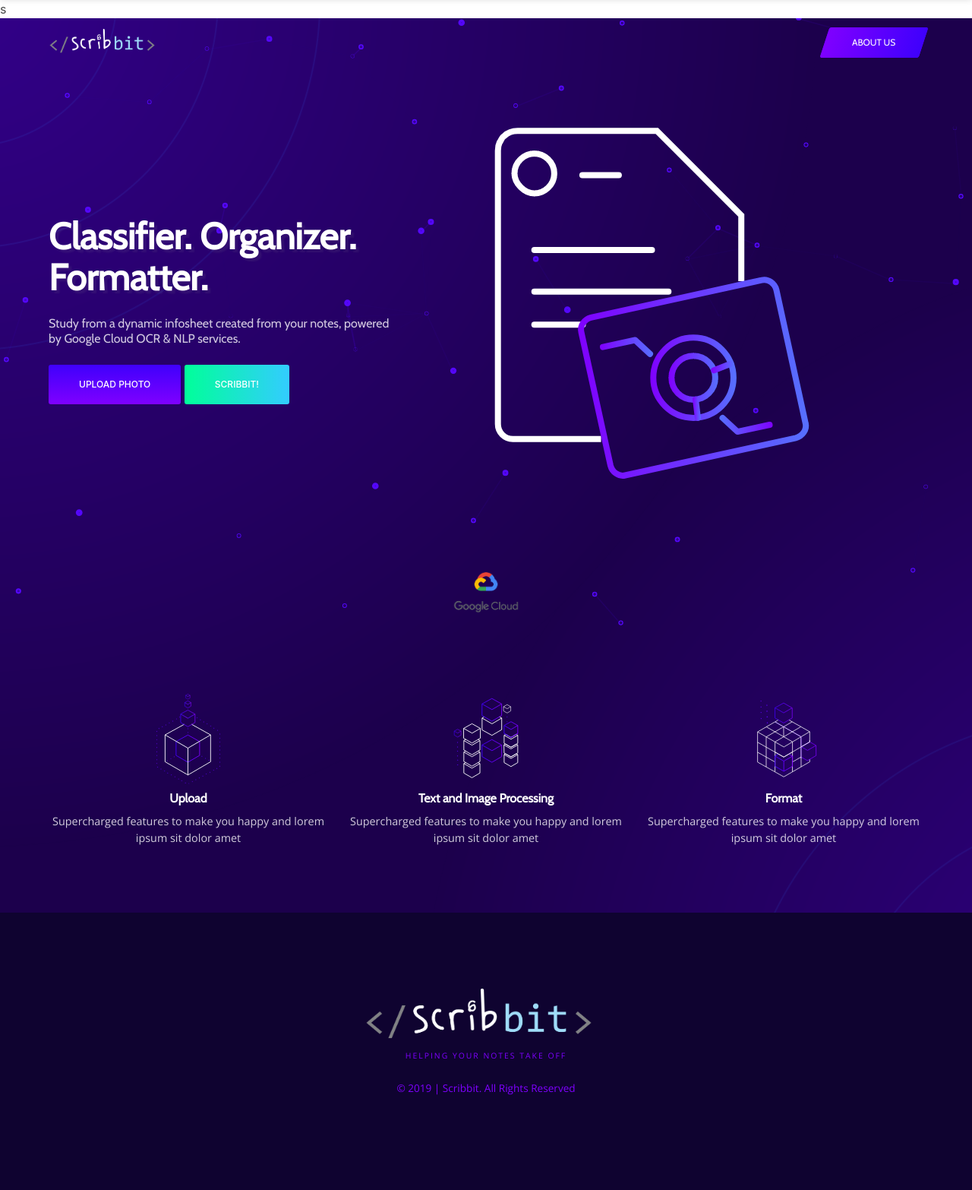
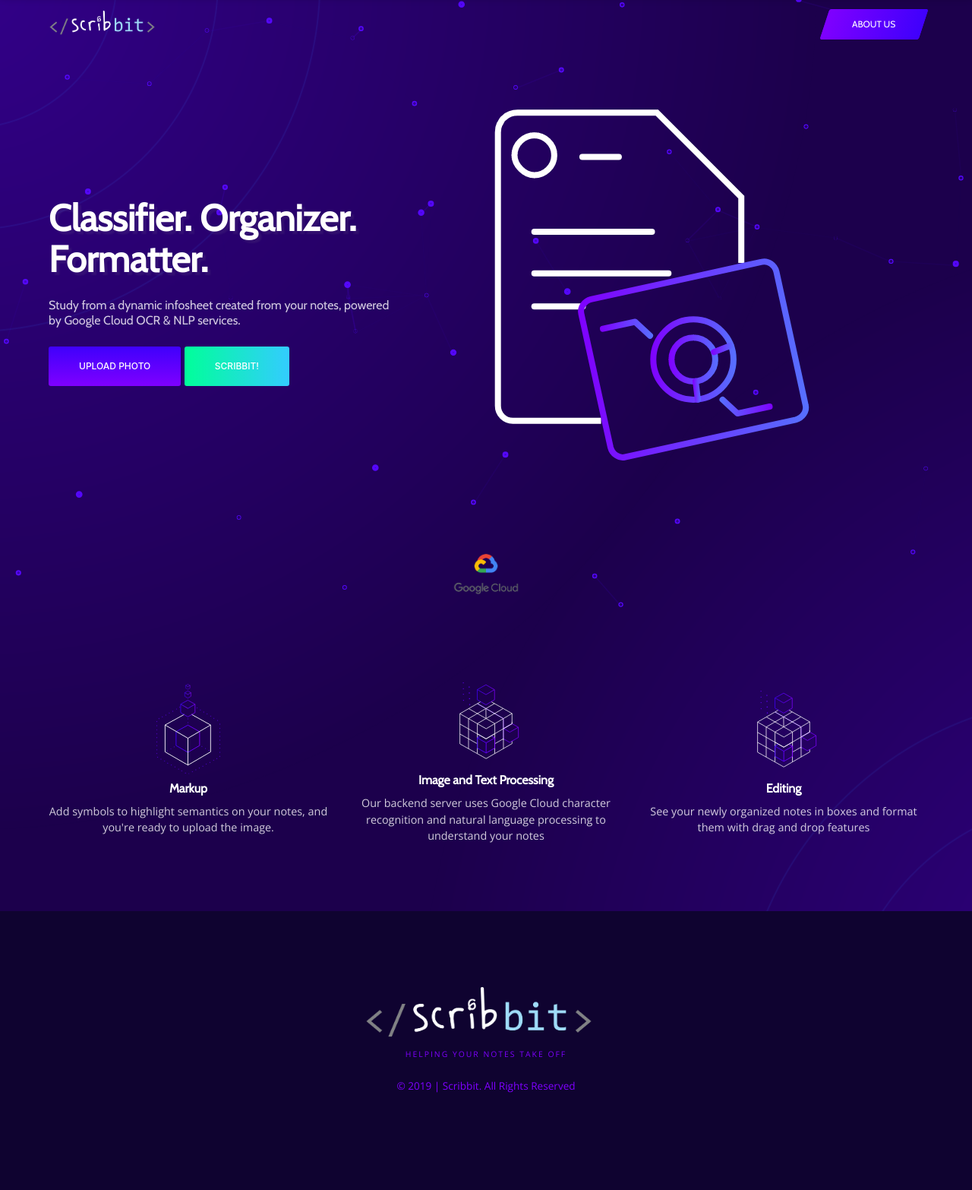
Before and after one commit to jeffreyzhang2001/Scribbit, a Flask app: page / in a window 1280 px wide. Shown: the whole page at 76% size. After the commit the page ends 1438 px from the top, so only its background shows below. Run offline with Flask 2, Linux system fonts and the light colour scheme.

Commit message:
Update index.html

```diff
--- a/templates/index.html
+++ b/templates/index.html
@@ -14,7 +14,6 @@
 
     <link href="https://fonts.googleapis.com/css?family=Cabin" rel="stylesheet">
     <link href="https://fonts.googleapis.com/css?family=Open+Sans:300,400" rel="stylesheet">
-s
     <!--Core CSS -->
     <link rel="stylesheet" href="/static/assets/css/bulma.css">
     <link rel="stylesheet" href="/static/assets/css/core.css">
@@ -184,26 +183,29 @@ s
                             <div class="feature">
                                 <img src="/static/assets/images/icons/chained.svg" alt="" data-aos="fade-up"
                                     data-aos-delay="100" data-aos-offset="200" data-aos-easing="ease-out-quart">
-                                <h4 class="title is-6 is-tight is-light">Upload</h4>
-                                <p>Supercharged features to make you happy and lorem ipsum sit dolor amet</p>
+                                <h4 class="title is-6 is-tight is-light">Markup</h4>
+                                <p>Add symbols to highlight semantics on your notes, and you're ready to upload the image.
+                                    </p>
                             </div>
                         </div>
                         <!-- Feature -->
                         <div class="column is-4">
-                            <div class="feature">
-                                <img src="/static/assets/images/icons/stacked.svg" alt="" data-aos="fade-up"
-                                    data-aos-delay="300" data-aos-offset="200" data-aos-easing="ease-out-quart">
-                                <h4 class="title is-6 is-tight is-light">Text and Image Processing</h4>
-                                <p>Supercharged features to make you happy and lorem ipsum sit dolor amet</p>
-                            </div>
+                                <div class="feature">
+                                        <img src="/static/assets/images/icons/compact.svg" alt="" data-aos="fade-up"
+                                            data-aos-delay="500" data-aos-offset="200" data-aos-easing="ease-out-quart">
+                                        <h4 class="title is-6 is-tight is-light">Image and Text Processing
+                                            </h4>
+                                        <p>Our backend server uses Google Cloud character recognition and natural language processing to understand your notes
+                                            </p>
+                                    </div>
                         </div>
                         <!-- Feature -->
                         <div class="column is-4">
                             <div class="feature">
                                 <img src="/static/assets/images/icons/compact.svg" alt="" data-aos="fade-up"
                                     data-aos-delay="500" data-aos-offset="200" data-aos-easing="ease-out-quart">
-                                <h4 class="title is-6 is-tight is-light">Format</h4>
-                                <p>Supercharged features to make you happy and lorem ipsum sit dolor amet</p>
+                                <h4 class="title is-6 is-tight is-light">Editing</h4>
+                                <p>See your newly organized notes in boxes and format them with drag and drop features</p>
                             </div>
                         </div>
                     </div>
```
